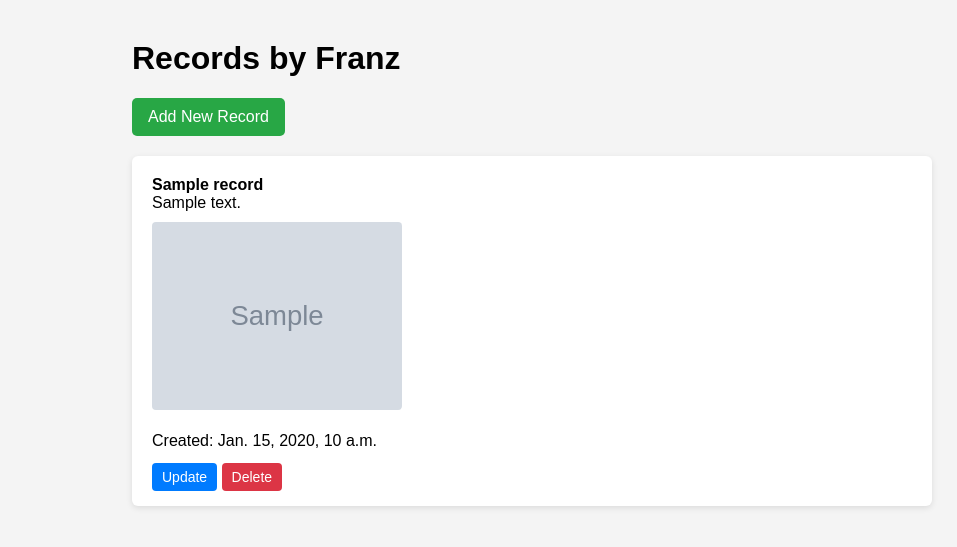
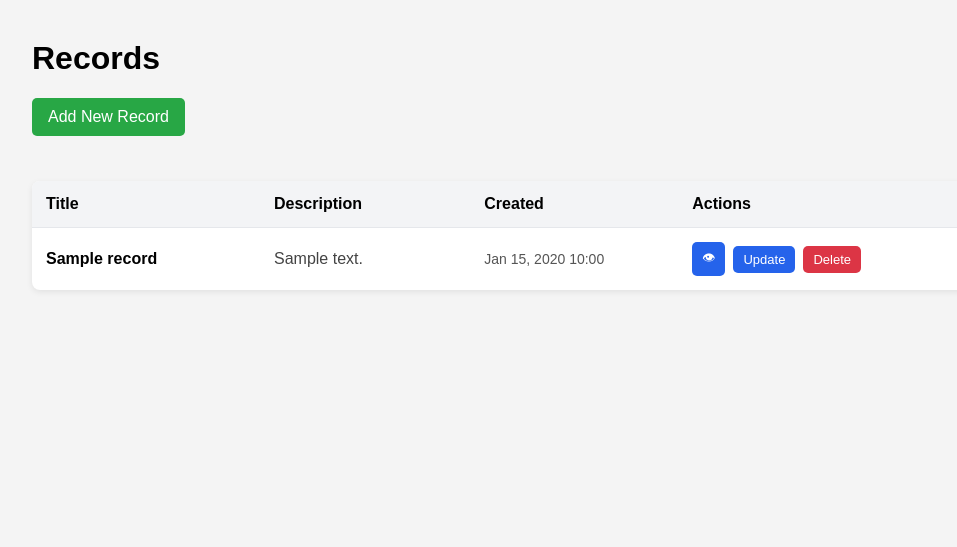
Before and after one commit to FranzAfun/crud-system, a Django app: page / in a window 1280 px wide. Shown: the top 547 px of the page, without its empty margins (108-1065 px from the left). Run offline with Django 5.2, Linux system fonts and the light colour scheme; tables that the repository leaves empty hold one stand-in row (values such as "Sample post"); grey boxes marked "Sample" are stand-in pictures.

Commit message:
Add record detail view and update records list UI

```diff
--- a/records/templates/records/base.html
+++ b/records/templates/records/base.html
@@ -12,8 +12,17 @@ body{
 }
 
 .container{
-    max-width:800px;
+max-width:1000px;
 margin:auto;
+}
+
+/* ---------- PAGE CARDS ---------- */
+
+.card{
+background:white;
+padding:25px;
+border-radius:6px;
+box-shadow:0 2px 6px rgba(0,0,0,0.1);
 }
 
 .record{
@@ -27,24 +36,10 @@ body{
 img{
 margin-top:10px;
 border-radius:4px;
+max-width:100%;
 }
 
-.actions a{
-    padding:6px 10px;
-    border-radius:4px;
-    text-decoration:none;
-    font-size:14px;
-}
-
-.actions a:first-child{
-    background:#007bff;
-    color:white;
-}
-
-.actions a:last-child{
-    background:#dc3545;
-    color:white;
-}
+/* ---------- BUTTONS ---------- */
 
 .add-btn{
 display:inline-block;
@@ -54,18 +49,14 @@ img{
 text-decoration:none;
 border-radius:5px;
 margin-bottom:20px;
+font-weight:500;
 }
 
 .add-btn:hover{
 background:#218838;
 }
 
-.card{
-    background:white;
-    padding:25px;
-    border-radius:6px;
-    box-shadow:0 2px 6px rgba(0,0,0,0.1);
-}
+/* ---------- FORM ---------- */
 
 input, textarea{
 width:100%;
@@ -93,7 +84,97 @@ button:hover{
 display:inline-block;
 margin-bottom:20px;
 text-decoration:none;
-    color:#0066cc;
+color:#2563eb;
+}
+
+/* ---------- TABLE ---------- */
+
+.records-table{
+width:100%;
+border-collapse:collapse;
+background:white;
+margin-top:25px;
+border-radius:8px;
+overflow:hidden;
+box-shadow:0 2px 6px rgba(0,0,0,0.08);
+}
+
+.records-table thead{
+background:#f3f4f6;
+}
+
+.records-table th{
+text-align:left;
+padding:14px;
+font-weight:600;
+}
+
+.records-table td{
+padding:14px;
+border-top:1px solid #e5e7eb;
+vertical-align:middle;
+}
+
+.records-table tr:hover{
+background:#fafafa;
+}
+
+/* ---------- TABLE COLUMNS ---------- */
+
+.title-col{
+font-weight:600;
+width:200px;
+}
+
+.desc-col{
+color:#444;
+max-width:420px;
+}
+
+.date-col{
+width:180px;
+font-size:14px;
+color:#555;
+}
+
+/* ---------- ACTION BUTTONS ---------- */
+
+.actions{
+display:flex;
+gap:8px;
+align-items:center;
+}
+
+.btn-view,
+.btn-update,
+.btn-delete{
+padding:6px 10px;
+border-radius:5px;
+text-decoration:none;
+font-size:13px;
+color:white;
+display:inline-block;
+}
+
+.btn-view{
+background:#2563eb;
+}
+
+.btn-update{
+background:#2563eb;
+}
+
+.btn-delete{
+background:#dc3545;
+}
+
+.btn-view:hover,
+.btn-update:hover{
+background:#1e40af;
+}
+
+.btn-delete:hover{
+background:#b91c1c;
 }
 
 </style>
--- a/records/templates/records/record_list.html
+++ b/records/templates/records/record_list.html
@@ -2,43 +2,75 @@
 
 {% block content %}
 
-<h1>Records by Franz</h1>
+<div class="container">
+
+<h1>Records</h1>
 
 <a class="add-btn" href="{% url 'create_record' %}">Add New Record</a>
 
+<table class="records-table">
+
+<thead>
+<tr>
+<th>Title</th>
+<th>Description</th>
+<th>Created</th>
+<th>Actions</th>
+</tr>
+</thead>
+
+<tbody>
+
 {% for record in records %}
 
-<div class="record">
+<tr>
 
-<strong>{{ record.title }}</strong><br>
-{{ record.description }}<br>
+<td class="title-col">
+{{ record.title }}
+</td>
 
-{% if record.file %}
-    {% if '.jpg' in record.file.url or '.jpeg' in record.file.url or '.png' in record.file.url %}
-        <img src="{{ record.file.url }}" width="250px"><br>
-    {% else %}
-        File: <a href="{{ record.file.url }}">Open File</a><br>
-    {% endif %}
-{% endif %}
+<td class="desc-col">
+{{ record.description }}
+</td>
 
-<br>
+<td class="date-col">
+{{ record.created_at|date:"M d, Y H:i" }}
+</td>
 
-Created: {{ record.created_at }}
+<td>
+<div class="actions">
 
-<br><br>
+<a class="btn-view" href="{% url 'view_record' record.id %}">
+👁
+</a>
 
-<div class="actions">
-<a href="{% url 'update_record' record.id %}">Update</a>
-<a href="{% url 'delete_record' record.id %}"
-onclick='return confirm("Are you sure you want to delete this record??")'>Delete</a>
+<a class="btn-update" href="{% url 'update_record' record.id %}">
+Update
+</a>
+
+<a class="btn-delete"
+href="{% url 'delete_record' record.id %}"
+onclick="return confirm('Are you sure you want to delete this record?')">
+Delete
+</a>
+
 </div>
+</td>
+
+</tr>
+
+{% empty %}
+
+<tr>
+<td colspan="4">No records found.</td>
+</tr>
+
+{% endfor %}
+
+</tbody>
+
+</table>
 
 </div>
 
-{% empty %}
-
-<p>No records were found.</p>
-
-{% endfor %}
-
 {% endblock %}
--- a/records/urls.py
+++ b/records/urls.py
@@ -5,6 +5,7 @@ urlpatterns = [
     path('', views.record_list, name = 'record_list'),
     path('create/', views.create_record, name = 'create_record'),
     path('update/<int:pk>/', views.update_record, name= 'update_record'),
-    path('delete/<int:pk>/', views.delete_record, name = 'delete_record')
+    path('delete/<int:pk>/', views.delete_record, name = 'delete_record'),
+    path('view/<int:pk>/', views.view_record, name = 'view_record')
 
 ]
--- a/records/views.py
+++ b/records/views.py
@@ -37,3 +37,7 @@ def delete_record(request, pk):
     record = Record.objects.get(id = pk)
     record.delete()
     return redirect('record_list')
+
+def view_record(request, pk):
+    record = get_object_or_404(Record, pk=pk)
+    return render(request, 'records/view_record.html', {'record': record})
```
Also changed, not shown: records/templates/records/view_record.html (added, +42 -0 lines), media/uploads/20250823_180941.jpg (added), media/uploads/WhatsApp_Image_2025-06-26_at_20.14.55_9e8259c5.jpg (added), media/uploads/_1.png (added), media/uploads/state_test.jpg (added), 2 other files. Lines whose indentation alone changed are shown as unchanged.
